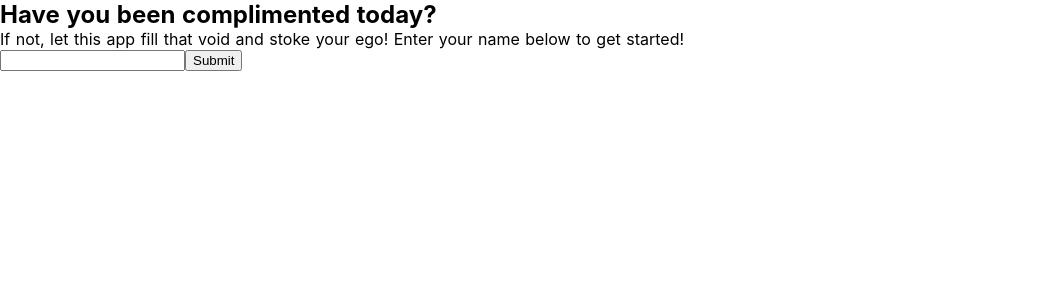
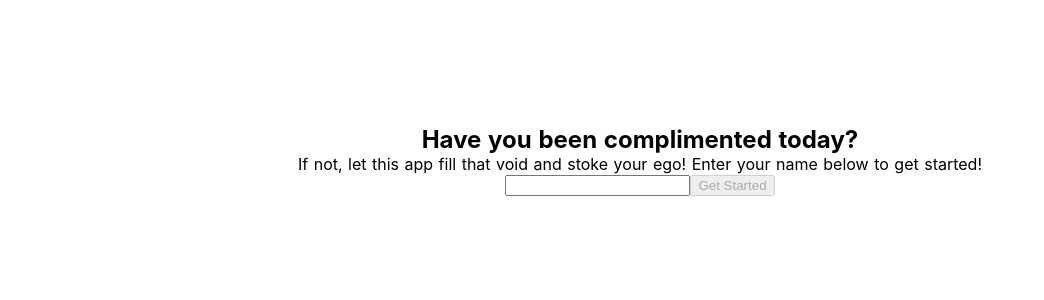
Before and after one commit to XavierC4Q/xjm-compliments, a Nuxt app: page / in a window 1280 px wide. Shown: the top 300 px of the page, without its empty margins (0-1044 px from the left). Built offline with nearby package versions, Linux system fonts and the light colour scheme.

Commit message:
more work on sign in page

```diff
--- a/components/Compliments.vue
+++ b/components/Compliments.vue
@@ -29,23 +29,24 @@ export default {
     this.getCompliment()
   },
   methods: {
-    getCompliment() {
+    async getCompliment() {
       this.loading = true
       this.error = false
       this.compliment = ''
 
-      this.$axios
-        .$get('https://complimentr.com/api')
-        .then(({ compliment }) => {
+      try {
+        const { compliment } = await this.$axios.$get(
+          'https://complimentr.com/api'
+        )
+
         this.compliment = `${this.user}: ${compliment
           .charAt(0)
           .toUpperCase()}${compliment.substring(1)}`
         this.loading = false
-        })
-        .catch(() => {
+      } catch {
         this.error = true
         this.loading = false
-        })
+      }
     },
   },
 }
--- a/components/Signin.vue
+++ b/components/Signin.vue
@@ -1,13 +1,13 @@
 <template>
-  <div>
+  <div class="signin-page">
     <form @submit.prevent="handleSubmit">
       <h2>Have you been complimented today?</h2>
       <p>
         If not, let this app fill that void and stoke your ego! Enter your name
         below to get started!
       </p>
-      <input type="text" :value="user" @change="handleChange" />
-      <button type="submit">Submit</button>
+      <input type="text" :value="user" @input="handleInput" />
+      <button type="submit" :disabled="!user">Get Started</button>
     </form>
   </div>
 </template>
@@ -19,7 +19,7 @@ export default {
     user: '',
   }),
   methods: {
-    handleChange(e) {
+    handleInput(e) {
       this.user = e.target.value
     },
     handleSubmit() {
@@ -28,3 +28,22 @@ export default {
   },
 }
 </script>
+
+<style lang="css">
+@media screen and (max-width: 767px) {
+  .signin-page {
+    margin: 0;
+  }
+}
+
+.signin-page {
+  margin: 10% auto;
+  display: flex;
+  justify-content: center;
+  text-align: center;
+}
+
+.signin-page > h2 {
+  margin-bottom: 1.6rem;
+}
+</style>
--- a/pages/index.vue
+++ b/pages/index.vue
@@ -25,4 +25,9 @@ export default {
 }
 </script>
 
-<style></style>
+<style>
+.container {
+  padding: 0 0.8rem;
+  position: relative;
+}
+</style>
```
Lines whose indentation alone changed are shown as unchanged.
